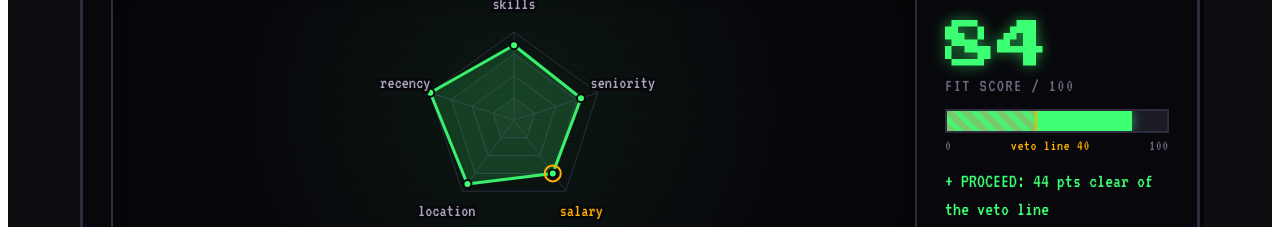
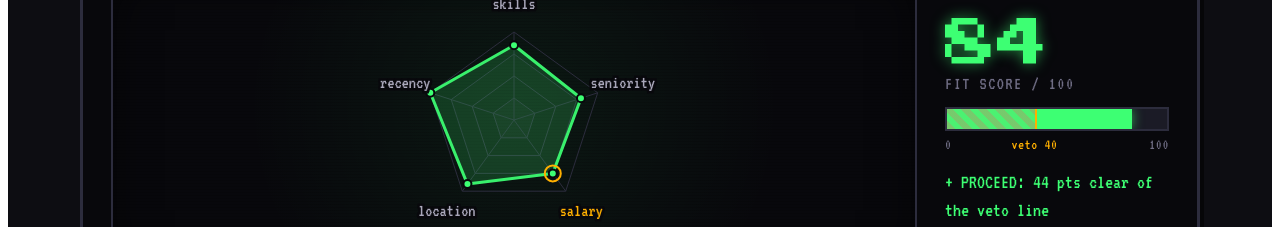
Before and after one commit to paulthorson/veto-mcp, a React (Vite) app in the folder site/: page / in a window 1280 px wide. Shown: the part 2380-2607 px from the top of the page. Built offline with nearby package versions, Linux system fonts and the light colour scheme.

Commit message:
Fix fit-meter scale: anchor 'veto 40' under the mark so labels no longer overlap
Co-authored-by: Paul Thorson <655797+paulthorson@users.noreply.github.com>

```diff
--- a/site/src/demos/radar.tsx
+++ b/site/src/demos/radar.tsx
@@ -147,9 +147,11 @@ export default function RadarDemo() {
               <div className="fit-meter-veto" style={{ width: `${VETO_LINE}%` }} />
             </div>
             <div className="fit-meter-scale">
-              <span>0</span>
-              <span className="fit-meter-vetotag">veto line {VETO_LINE}</span>
-              <span>100</span>
+              <span className="fit-meter-min">0</span>
+              <span className="fit-meter-vetotag" style={{ left: `${VETO_LINE}%` }}>
+                veto {VETO_LINE}
+              </span>
+              <span className="fit-meter-max">100</span>
             </div>
           </div>
 
--- a/site/src/site.css
+++ b/site/src/site.css
@@ -1498,15 +1498,27 @@ section[id] {
   pointer-events: none;
 }
 .fit-meter-scale {
-  display: flex;
-  justify-content: space-between;
+  position: relative;
+  height: 17px;
+  margin-top: 6px;
   font-family: var(--font-term);
   font-size: 15px;
   color: var(--ink-faint);
   letter-spacing: 0.04em;
-  margin-top: 5px;
-}
+}
+.fit-meter-min {
+  position: absolute;
+  left: 0;
+}
+.fit-meter-max {
+  position: absolute;
+  right: 0;
+}
+/* Anchored under the actual veto mark; `left` is set inline to the threshold %. */
 .fit-meter-vetotag {
+  position: absolute;
+  transform: translateX(-50%);
+  white-space: nowrap;
   color: var(--amber);
 }
 
```
